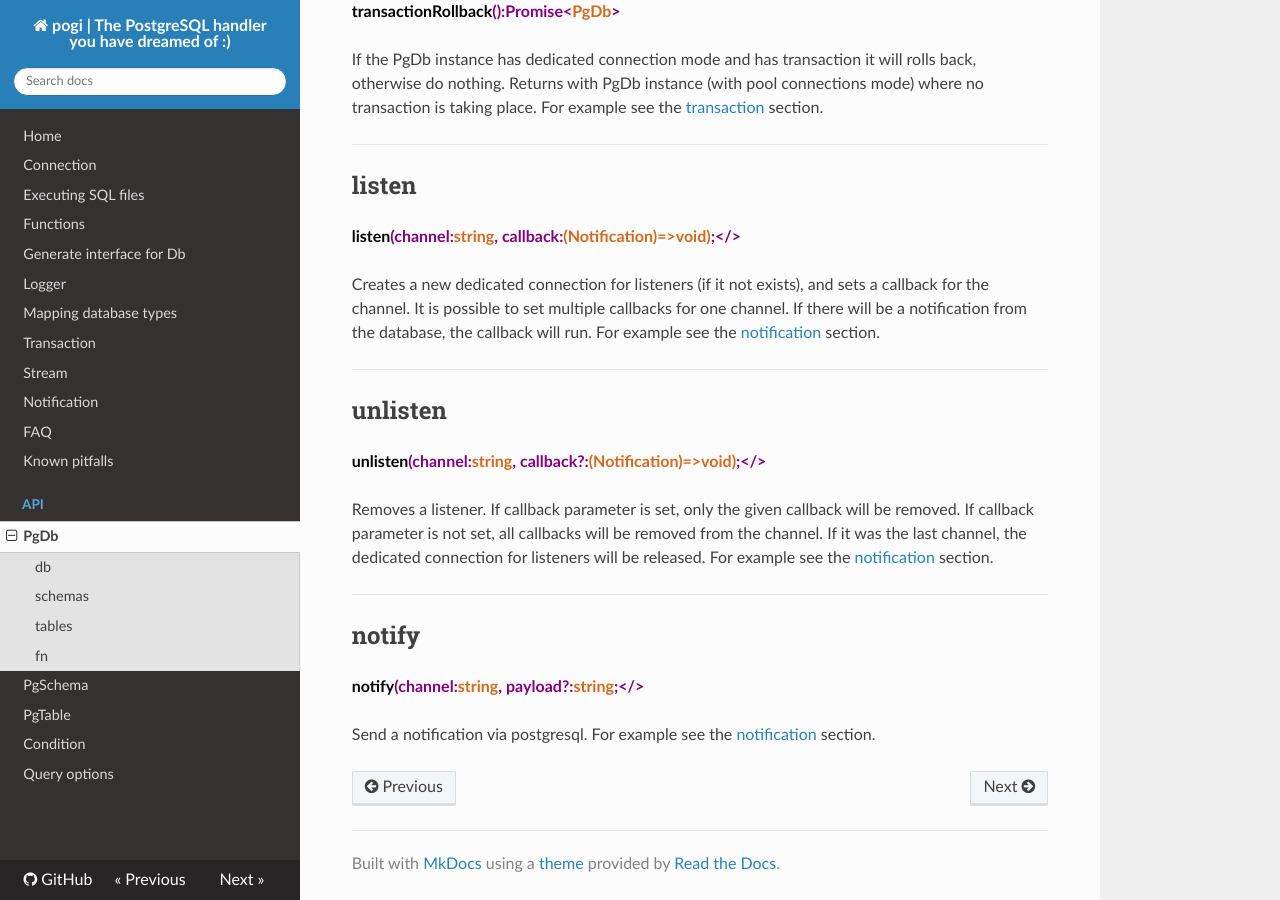
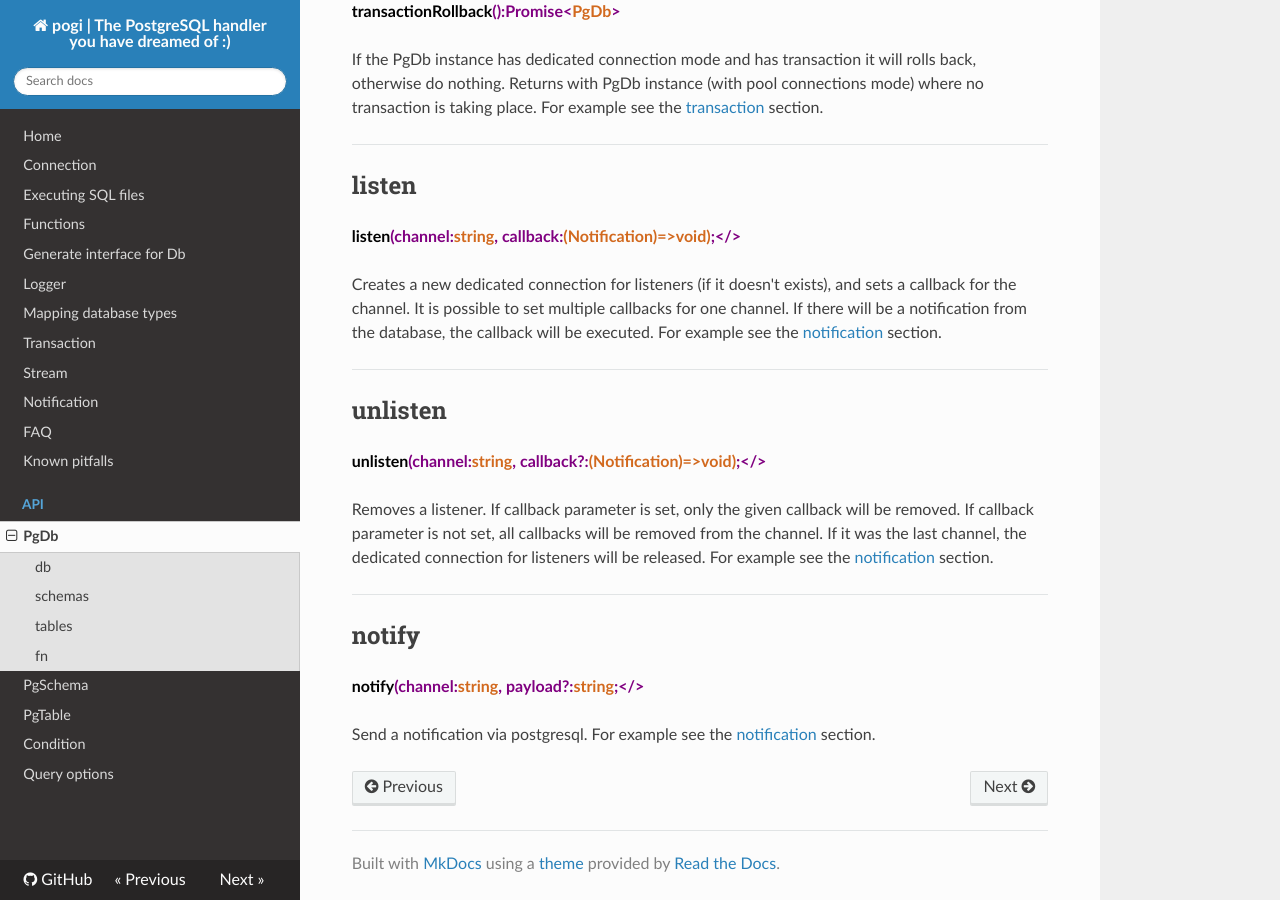
Before and after one commit to holdfenytolvaj/pogi, an MkDocs documentation site: the page built from docs/API/PgDb.md, in a window 1280 px wide and 900 px high, scrolled down 5418 px. Built offline with MkDocs 1.6.1, drawn with Linux system fonts in a browser that asks for light colours; nearby versions of some CDN libraries; old or Windows-style settings are respelled for this version of MkDocs.

```diff
--- a/docs/API/PgDb.md
+++ b/docs/API/PgDb.md
@@ -196,9 +196,9 @@ For example see the [transaction](/transaction) section.
 ## listen
 <span class="def"><span class="func">listen</span>(channel:<span class="type">string</span>, callback:<span class="type">(Notification)=&gt;void)</span>;</>
 
-Creates a new dedicated connection for listeners (if it not exists), and sets a callback for the channel.
+Creates a new dedicated connection for listeners (if it doesn't exists), and sets a callback for the channel.
 It is possible to set multiple callbacks for one channel.
-If there will be a notification from the database, the callback will run.
+If there will be a notification from the database, the callback will be executed.
 For example see the [notification](/notification) section.
 
 ---
--- a/package.json
+++ b/package.json
@@ -1,6 +1,6 @@
 {
   "name": "pogi",
-  "version": "2.10.2",
+  "version": "2.11.0",
   "description": "An easy PostgreSQL query handler on top of pg.js",
   "main": "lib/index.js",
   "types": "lib/index.d.ts",
```
Also changed, not shown: CHANGELOG.md (+11 -0 lines), docs/notification.md (+1 -1 lines).
